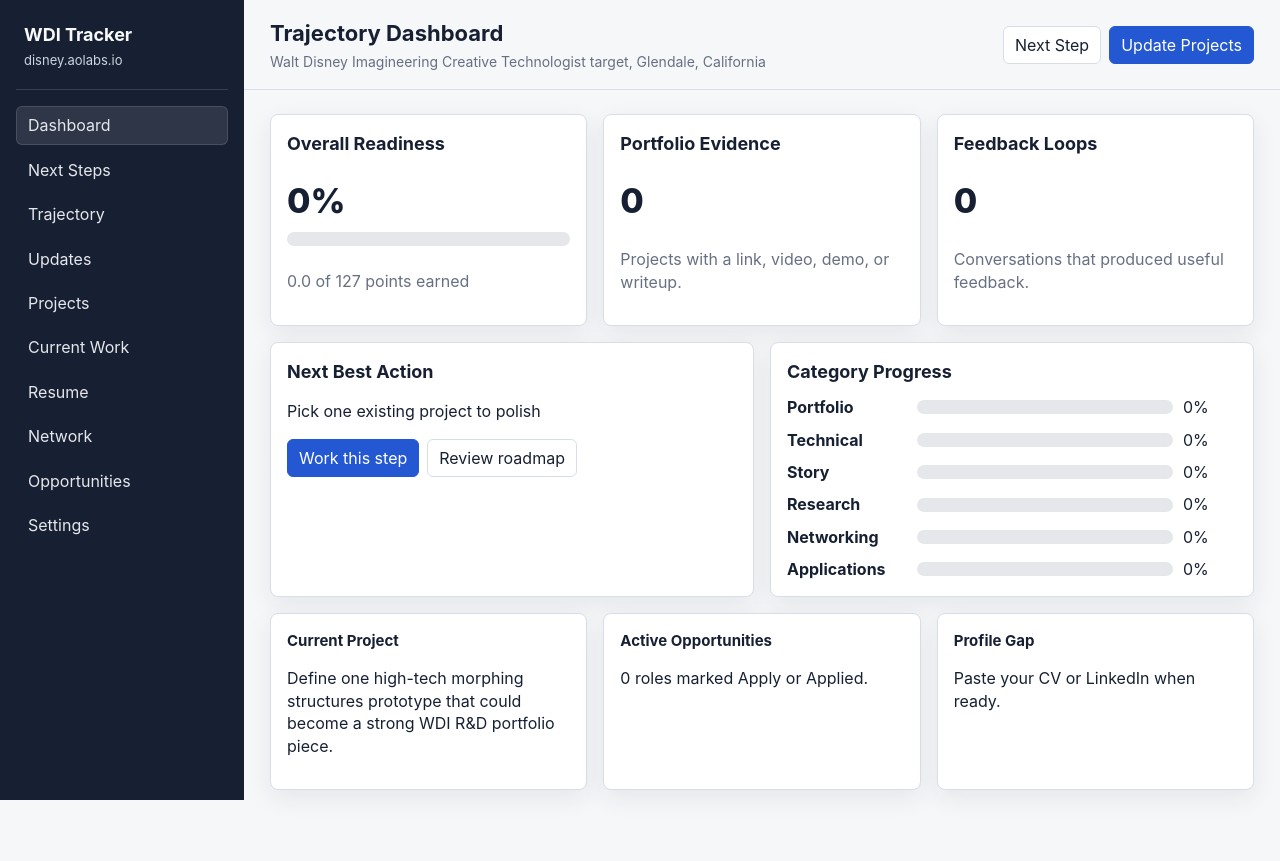
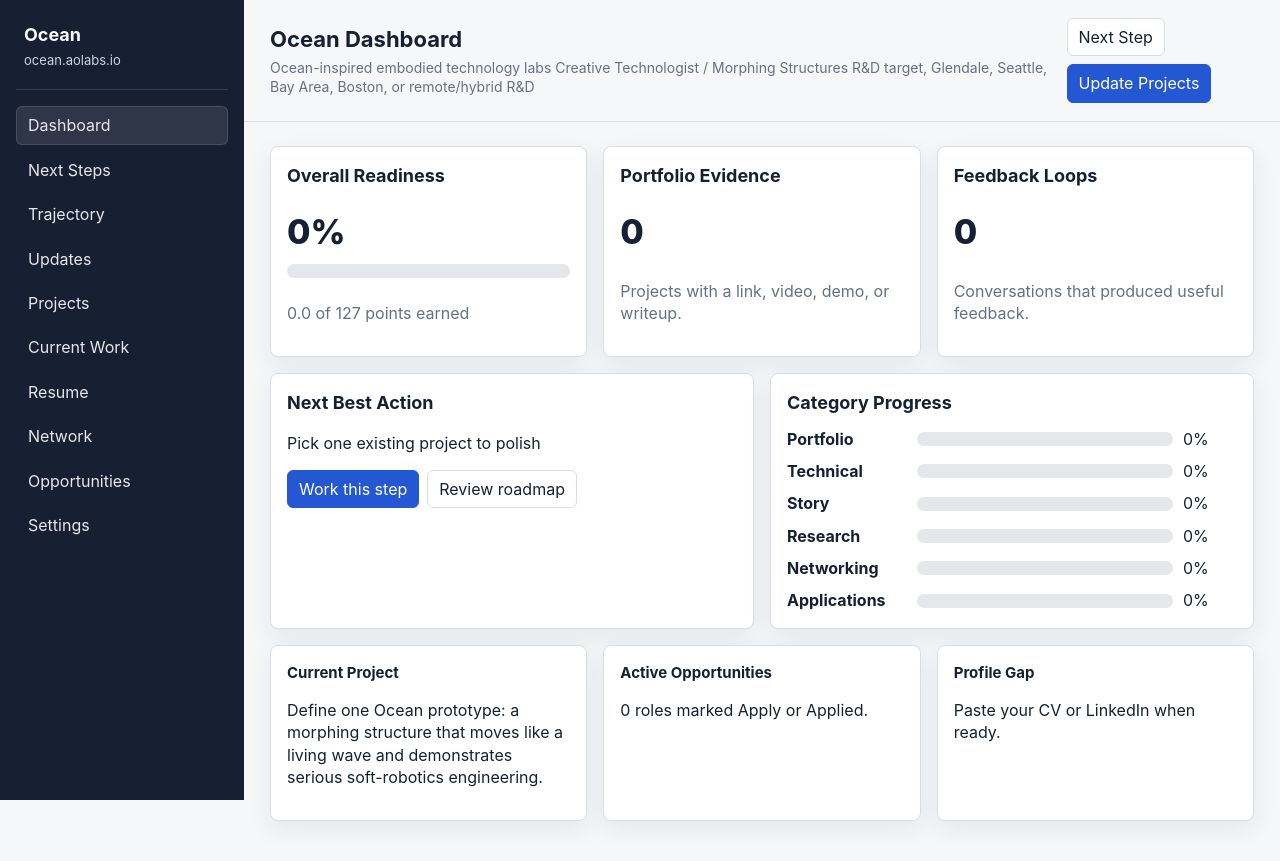
Before and after one commit to nalalalan/ocean-app, a website: page public/index.html in a window 1280 px wide. Before the commit the page ends 830 px from the top, so only its background shows below. Drawn offline with Linux system fonts and the light colour scheme.

Commit message:
Rebrand tracker as Ocean

```diff
--- a/package.json
+++ b/package.json
@@ -1,8 +1,8 @@
 {
-  "name": "wdi-trajectory-tracker",
+  "name": "ocean-tracker",
   "version": "0.1.0",
   "private": true,
-  "description": "A personal trajectory tracker for becoming a Walt Disney Imagineering creative technologist.",
+  "description": "A personal tracker for ocean-inspired morphing structures, creative technology, and R&D career paths.",
   "scripts": {
     "start": "node server.js",
     "dev": "node server.js"
--- a/public/app.js
+++ b/public/app.js
@@ -1,4 +1,4 @@
-const storageKey = "wdiTrajectoryTracker.v1";
+const storageKey = "oceanTrajectoryTracker.v1";
 
 const statuses = ["Not Started", "In Progress", "Blocked", "Done"];
 const projectStatuses = ["Idea", "Prototype", "Documented", "Polished", "Published"];
@@ -9,19 +9,19 @@ const updateTags = ["General", "Morphing Structures", "Prototype", "Research", "
 const defaultData = {
   profile: {
     name: "",
-    targetRole: "Creative Technologist",
-    targetOrg: "Walt Disney Imagineering",
-    targetLocation: "Glendale, California",
-    subdomain: "disney.aolabs.io",
-    phd: "",
-    graduation: "",
+    targetRole: "Creative Technologist / Morphing Structures R&D",
+    targetOrg: "Ocean-inspired embodied technology labs",
+    targetLocation: "Glendale, Seattle, Bay Area, Boston, or remote/hybrid R&D",
+    subdomain: "ocean.aolabs.io",
+    phd: "PhD Mechanical Engineering, WPI, expected 2027",
+    graduation: "Expected 2027",
     cv: "",
     linkedin: "",
     portfolio: "",
-    technicalStrengths: "",
-    creativeStrengths: "",
+    technicalStrengths: "Soft robotics, metamaterials, morphing surfaces, nonlinear dynamics, HRI, pneumatic actuation, cable-driven robots, continuum robots, 3D printing, FEA, ROS2, MATLAB, Python, C/C++.",
+    creativeStrengths: "Ocean-inspired motion, musical/ensemble collaboration, interactive embodied systems, playful guest-facing technology.",
     constraints: "",
-    narrative: "I build technically sophisticated interactive experiences that make people feel something, and I can prove it with shipped prototypes.",
+    narrative: "I build ocean-inspired morphing systems: soft robotic structures, responsive surfaces, and embodied technologies that can move with life, emotion, and reliable engineering depth.",
   },
   roadmap: [
     item("Portfolio", "One polished creative technology case study", "Project page with video, story goal, tech stack, build notes", 10, "Pick one existing project to polish"),
@@ -33,17 +33,21 @@ const defaultData = {
     item("Technical", "Morphing structures controls story", "Control approach, sensing, repeatability, failure modes, and safe interaction notes", 7, "Write a control and reliability plan for one morphing prototype"),
     item("Technical", "Reliability and operations story", "Notes on robustness, safety, maintainability, testing, or deployment", 6, "Add a reliability section to a project"),
     item("Story", "Guest-experience framing", "Each portfolio piece explains what the audience feels or does", 7, "Rewrite one project intro"),
-    item("Story", "Themed entertainment literacy", "Notes from WDI talks, attraction breakdowns, or design analysis", 5, "Analyze one attraction experience"),
+    item("Story", "Experience-technology literacy", "Notes from WDI, Meta Reality Labs, Google, robotics, installation, museum, and HCI examples", 5, "Analyze one embodied experience or shape-changing system"),
     item("Research", "Publication or demo aligned with creative tech", "Conference paper, demo, poster, exhibit, or lab milestone", 8, "Map PhD work to creative-tech venues"),
-    item("Research", "Clear PhD-to-WDI narrative", "One paragraph connecting PhD work to guest-facing experiences", 6, "Draft the paragraph"),
+    item("Research", "Clear PhD-to-Ocean narrative", "One paragraph connecting soft robotics, metamaterials, and morphing surfaces to future embodied experiences", 6, "Draft the paragraph"),
     item("Networking", "Five feedback conversations", "Names, dates, notes, follow-up action", 7, "Identify five people"),
-    item("Networking", "One warm WDI-adjacent relationship", "Ongoing contact, feedback, referral potential later", 5, "Ask for portfolio feedback"),
-    item("Applications", "Role keyword map", "Current WDI/Disney role keywords copied into tracker", 4, "Use monthly scan output"),
-    item("Applications", "Tailored resume and LinkedIn", "Resume and profile aimed at creative technologist / R&D work", 4, "Paste CV and LinkedIn into Profile"),
+    item("Networking", "One warm R&D-adjacent relationship", "Ongoing contact with WDI, Meta, Google, robotics, HCI, museum tech, or interaction design people", 5, "Ask for portfolio feedback"),
+    item("Applications", "Role keyword map", "Current WDI, Meta, Google, robotics, HCI, and embodied AI keywords copied into tracker", 4, "Use monthly scan output"),
+    item("Applications", "Tailored resume and LinkedIn", "Resume and profile aimed at creative technologist, soft robotics, morphing structures, and R&D roles", 4, "Paste LinkedIn into Profile and compare against CV"),
     item("Applications", "Interview story bank", "STAR stories for prototype, collaboration, ambiguity, failure, technical depth", 4, "Write one story"),
-    item("Applications", "Apply when ready", "Shortlist of roles and tailored applications", 8, "Track WDI roles monthly"),
+    item("Applications", "Apply when ready", "Shortlist of roles and tailored applications across WDI plus adjacent R&D labs", 8, "Track target roles monthly"),
   ],
   projects: [
+    cvProject("Ocean morphing surface", "High-tech morphing structures", "A responsive surface that moves like a living wave, framed as a rigorous soft-robotics and experience-technology portfolio piece.", "Pneumatic/cable actuation, compliant mechanisms, sensing, controls, repeatability testing"),
+    cvProject("Modular cable-driven soft robotic arm", "Soft robotics / field robotics", "A soft robotic arm concept connected to terrain navigation and exploration, adaptable into an embodied character or responsive structure demo.", "Cable-driven soft robotics, modular design, Mars surface exploration context"),
+    cvProject("Pneumatically actuated Sarrus-linkage robotic material", "Metamaterials / morphing surfaces", "A tiled robotic material that can scale into shape-changing surfaces and high-tech scenic/interactive systems.", "3D printing, pneumatic actuation, Sarrus linkages, robotic materials"),
+    cvProject("Concentric tube robot actuation platform", "Continuum robotics", "A precise continuum robot platform that demonstrates mechanical design, fabrication, controls, and validation.", "Continuum robots, open-source actuation, displacement validation"),
     project("High-tech morphing structures"),
     project("Compliant mechanisms / soft robotics"),
     project("Deployable or origami structures"),
@@ -62,18 +66,42 @@ const defaultData = {
       id: crypto.randomUUID(),
       date: "",
       team: "Walt Disney Imagineering",
-      role: "Creative Technologist / R&D",
+      role: "Creative Technologist / R&D / Show systems",
       location: "Glendale, CA",
       link: "",
       keywords: "creative technology, R&D, interactive experiences, guest experience",
       fit: 0,
-      action: "Paste current posting when found",
+      action: "Track current postings and map keywords to morphing-systems portfolio",
+      status: "Watch",
+    },
+    {
+      id: crypto.randomUUID(),
+      date: "",
+      team: "Meta Reality Labs",
+      role: "Research Scientist / Hardware prototyping / HCI / Soft robotics-adjacent R&D",
+      location: "Bay Area, Seattle, Pittsburgh, or other RL sites",
+      link: "",
+      keywords: "embodied interaction, haptics, wearables, robotics, human-computer interaction, prototyping",
+      fit: 0,
+      action: "Look for roles where morphing surfaces, haptics, or soft robotic interaction are credible",
+      status: "Watch",
+    },
+    {
+      id: crypto.randomUUID(),
+      date: "",
+      team: "Google / X / DeepMind / AR hardware-adjacent teams",
+      role: "Research Engineer / Prototyping / Robotics / Interaction R&D",
+      location: "Bay Area, Seattle, Cambridge, or other R&D sites",
+      link: "",
+      keywords: "robotics, materials, human-centered AI, interactive systems, hardware prototyping, simulation",
+      fit: 0,
+      action: "Track roles that value robotics hardware plus creative HCI storytelling",
       status: "Watch",
     },
   ],
   current: {
-    weeklyFocus: "Define one high-tech morphing structures prototype that could become a strong WDI R&D portfolio piece.",
-    nextStep: "Write the morphing structure concept as: what changes shape, what drives it, how a guest experiences it, and how you will measure success.",
+    weeklyFocus: "Define one Ocean prototype: a morphing structure that moves like a living wave and demonstrates serious soft-robotics engineering.",
+    nextStep: "Write the Ocean concept as: what changes shape, what drives it, what sensing closes the loop, what someone feels, and how you will measure repeatability.",
     blockers: "",
     notes: "",
   },
@@ -90,6 +118,21 @@ function item(category, milestone, evidence, weight, nextAction) {
     weight,
     nextAction,
     due: "",
+  };
+}
+
+function cvProject(name, theme, experience, stack) {
+  return {
+    id: crypto.randomUUID(),
+    name,
+    theme,
+    experience,
+    stack,
+    evidence: "",
+    status: "Prototype",
+    impact: 7,
+    nextImprovement: "Add a short video or project page with measured behavior, failure modes, and the human/guest experience.",
+    notes: "Seeded from CV. Replace or refine this with the strongest public-safe version of the work.",
   };
 }
 
@@ -281,7 +324,7 @@ function suggestionForUpdate(update) {
   if (text.includes("resume") || text.includes("cv") || text.includes("linkedin")) {
     suggestions.push("Translate this into resume language: action verb, technical method, measurable result, and creative outcome.");
   }
-  if (text.includes("wdi") || text.includes("imagineering") || text.includes("disney") || text.includes("job")) {
+  if (text.includes("wdi") || text.includes("imagineering") || text.includes("disney") || text.includes("meta") || text.includes("google") || text.includes("job")) {
     suggestions.push("Extract role keywords and add them to Opportunities so the portfolio can mirror current job language.");
   }
 
@@ -319,8 +362,8 @@ function layout(title, subtitle, body) {
     <div class="app">
       <aside class="sidebar">
         <div class="brand">
-          <strong>WDI Tracker</strong>
-          <span>${esc(state.profile.subdomain || "trajectory.aolabs.io")}</span>
+          <strong>Ocean</strong>
+          <span>${esc(state.profile.subdomain || "ocean.aolabs.io")}</span>
         </div>
         <nav class="nav">
           ${tabs.map(([id, label]) => `<button class="${route() === id ? "active" : ""}" onclick="location.hash='${id}'">${label}</button>`).join("")}
@@ -363,7 +406,7 @@ function renderDashboard() {
     .join("");
 
   layout(
-    "Trajectory Dashboard",
+    "Ocean Dashboard",
     `${state.profile.targetOrg} ${state.profile.targetRole} target, ${state.profile.targetLocation}`,
     `
       <div class="grid cols-3">
@@ -678,7 +721,7 @@ function renderUpdates() {
         </section>
         <section class="panel">
           <h2>Morphing Structures Focus</h2>
-          <p>For WDI R&D, frame morphing structures as experience technology: shape change, emotional reveal, reliable control, guest safety, maintainability, and a clear story purpose.</p>
+          <p>Frame morphing structures as experience technology: shape change, emotional reveal, reliable control, human safety, maintainability, and a clear story purpose.</p>
           <div class="score-list">
             <div class="score-row"><strong>Mechanism</strong><span class="muted">compliant, soft robotic, origami, tensegrity, deployable</span><span></span></div>
             <div class="score-row"><strong>Actuation</strong><span class="muted">cable, pneumatic, SMA, motorized, magnetic, hydraulic</span><span></span></div>
@@ -794,7 +837,7 @@ function renderSettings() {
         <section class="panel">
           <h2>Subdomain</h2>
           <div class="field"><label>Preferred URL</label>${input("profile.subdomain", state.profile.subdomain)}</div>
-          <p class="footer-note">Current choice: disney.aolabs.io. Safer public alternatives: trajectory.aolabs.io, tracker.aolabs.io, wdi.aolabs.io.</p>
+          <p class="footer-note">Current choice: ocean.aolabs.io. Other usable options: wave.aolabs.io, morph.aolabs.io, trajectory.aolabs.io.</p>
         </section>
         <section class="panel">
           <h2>Data Backup</h2>
@@ -816,7 +859,7 @@ function exportData() {
   const url = URL.createObjectURL(blob);
   const link = document.createElement("a");
   link.href = url;
-  link.download = "wdi-trajectory-tracker.json";
+  link.download = "ocean-tracker.json";
   link.click();
   URL.revokeObjectURL(url);
 }
--- a/public/index.html
+++ b/public/index.html
@@ -4,13 +4,13 @@
     <meta charset="utf-8">
     <meta name="viewport" content="width=device-width, initial-scale=1">
     <meta name="theme-color" content="#172033">
-    <title>WDI Trajectory Tracker</title>
+    <title>Ocean Tracker</title>
     <link rel="icon" href="/icon.svg" type="image/svg+xml">
     <link rel="manifest" href="/site.webmanifest">
     <link rel="apple-touch-icon" href="/apple-touch-icon.svg">
-    <meta name="apple-mobile-web-app-title" content="WDI Tracker">
-    <meta name="application-name" content="WDI Tracker">
-    <meta name="description" content="A personal trajectory tracker for creative technology, projects, resume readiness, and next steps.">
+    <meta name="apple-mobile-web-app-title" content="Ocean">
+    <meta name="application-name" content="Ocean">
+    <meta name="description" content="A personal tracker for ocean-inspired morphing structures, creative technology, R&D roles, projects, resume readiness, and next steps.">
     <link rel="stylesheet" href="/styles.css">
   </head>
   <body>
```
Also changed, not shown: README.md, public/apple-touch-icon.svg, public/icon.svg, public/site.webmanifest, 1 other file.
